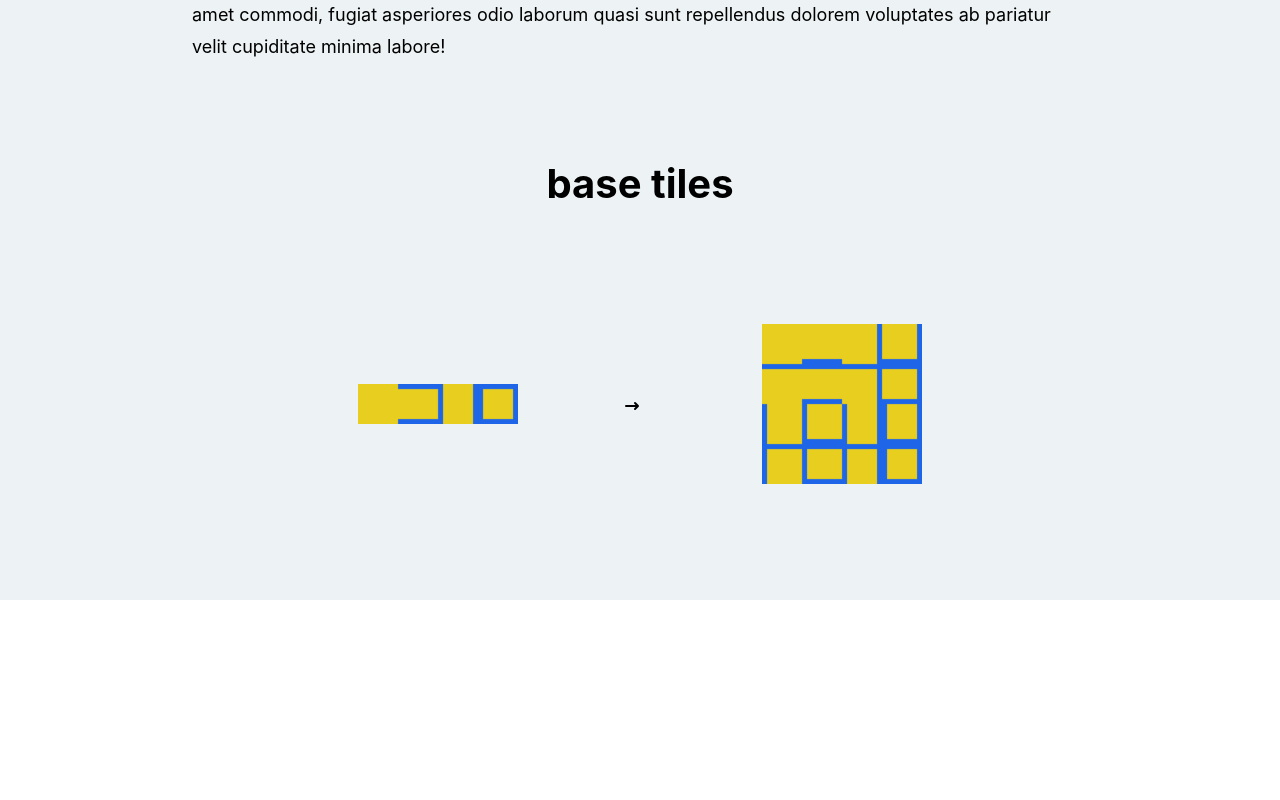
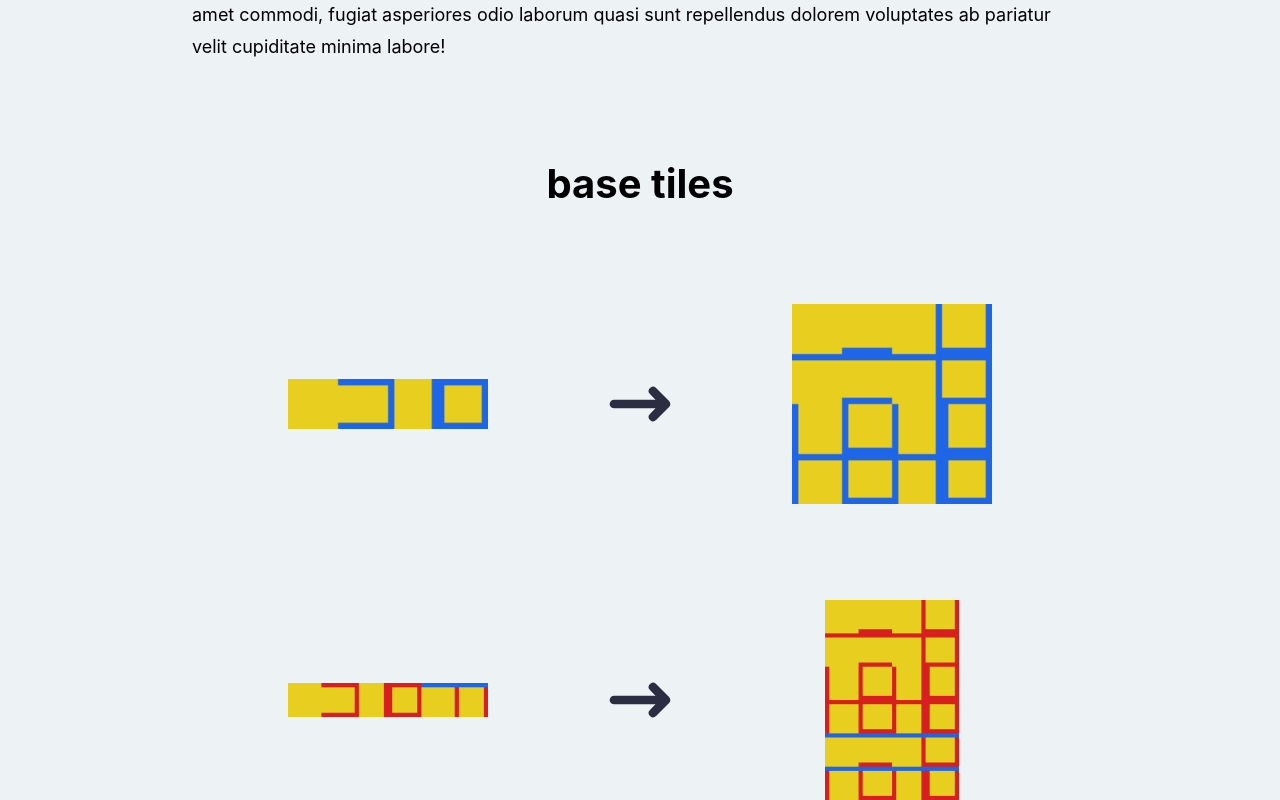
Before and after one commit to lousousa/magic-tilegen, a Next.js app: page / in a window 1280 px wide. Shown: the part 722-1522 px from the top of the page. Before the commit the page ends 1322 px from the top, so only its background shows below. Built offline with nearby package versions, Linux system fonts and the light colour scheme.

Commit message:
add preview section

```diff
--- a/components/templates/about.tsx
+++ b/components/templates/about.tsx
@@ -4,24 +4,24 @@ import Image from 'next/image'
 import { MainWrapper } from '../styles'
 
 export const About = () => {
-  return <MainWrapper backgroundColor={'grayscale-light'}>
-    <Content>
-      <TextTitle>
-        how it works
-      </TextTitle>
+  const previewData = [
+    {
+      title: 'base tiles',
+      templates: [ '2-full', '3-top', '3-full' ]
+    },
+    {
+      title: 'internal corners',
+      templates: [ '2-internal-corners', '3-internal-corners' ]
+    }
+  ]
 
-      <DescriptionWrapper>
-        <p>Lorem ipsum dolor sit amet consectetur adipisicing elit. Numquam molestias, dolorum voluptatum et, amet commodi, fugiat asperiores odio laborum quasi sunt repellendus dolorem voluptates ab pariatur velit cupiditate minima labore!</p>
-      </DescriptionWrapper>
-
-      <TextTitle>
-        base tiles
-      </TextTitle>
-
+  const previewSection = previewData.map(data => {
+    const templatesPreview = data.templates.map(template => {
+      return (
         <PreviewWrapper>
           <ImageWrapper>
             <Image
-            src="/assets/images/2-full.png"
+              src={`/assets/images/${template}.png`}
               alt="source image"
               objectFit="contain"
               fill
@@ -39,13 +39,36 @@ export const About = () => {
 
           <ImageWrapper>
             <Image
-            src="/assets/images/2-full-tileset.png"
+              src={`/assets/images/${template}-tileset.png`}
               alt="source image"
               objectFit="contain"
               fill
             />
           </ImageWrapper>
         </PreviewWrapper>
+      )
+    })
+
+    return [
+      <TextTitle>
+        {data.title}
+      </TextTitle>,
+
+      templatesPreview
+    ]
+  })
+
+  return <MainWrapper backgroundColor={'grayscale-light'}>
+    <Content>
+      <TextTitle>
+        how it works
+      </TextTitle>
+
+      <DescriptionWrapper>
+        <p>Lorem ipsum dolor sit amet consectetur adipisicing elit. Numquam molestias, dolorum voluptatum et, amet commodi, fugiat asperiores odio laborum quasi sunt repellendus dolorem voluptates ab pariatur velit cupiditate minima labore!</p>
+      </DescriptionWrapper>
+
+      {previewSection}
     </Content>
   </MainWrapper>
 }
@@ -70,7 +93,7 @@ const PreviewWrapper = styled.div`
   display: flex;
   align-items: center;
   margin-top: 96px;
-  padding: 0 166px;
+  padding: 0 96px;
 
   div {
     flex: 1;
@@ -80,10 +103,10 @@ const PreviewWrapper = styled.div`
 const ImageWrapper = styled.div`
   position: relative;
   height: 200px;
-  max-width: 160px;
+  max-width: 200px;
 `
 
 const IconWrapper = styled.div`
   position: relative;
-  height: 20px;
+  height: 104px;
 `
```
Also changed, not shown: public/assets/icons/arrow-right.svg. Lines whose indentation alone changed are shown as unchanged.
